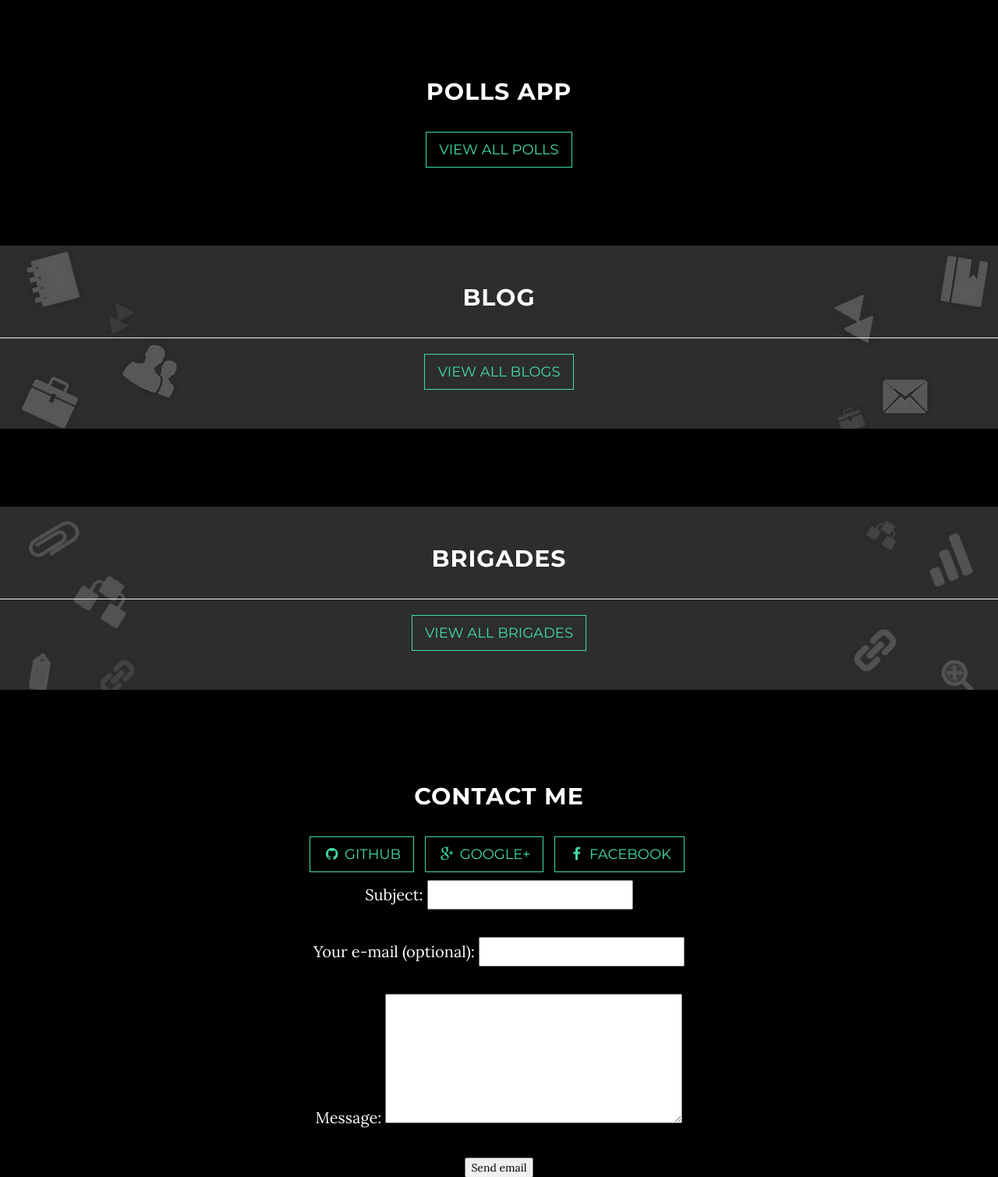
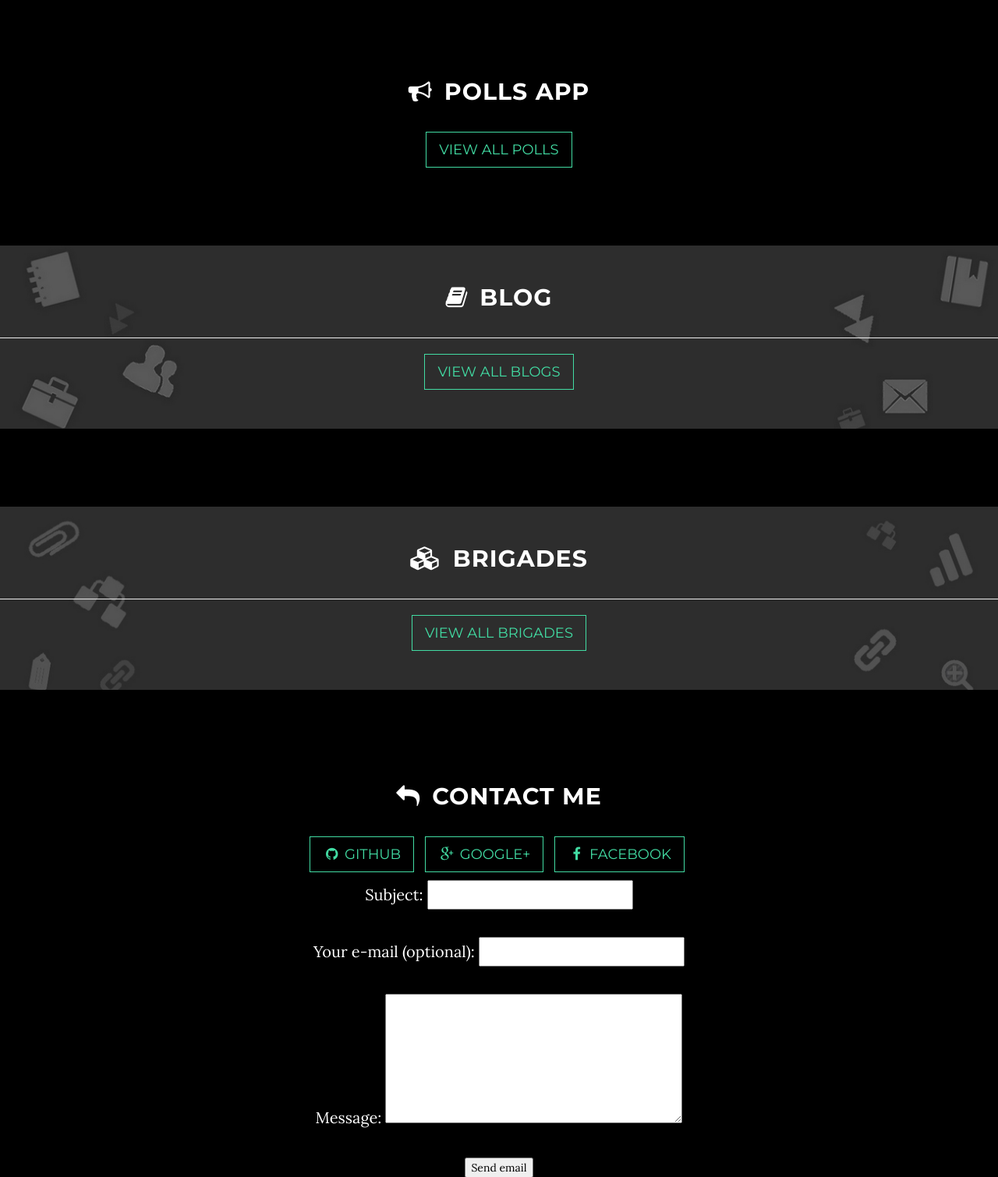
Before and after one commit to dresl/python_web_grayscale_bootstrap_theme, a Django app: page / in a window 1280 px wide. Shown: the part 799-2309 px from the top of the page at 78% size. Run offline with Django 3.2, Linux system fonts and the light colour scheme; data that the repository does not hold is empty; parts of the project's set-up code (start-up, migrations or seed data) failed here and were passed over.

Commit message:
welcome page icons

```diff
--- a/templates/polls/welcome.html
+++ b/templates/polls/welcome.html
@@ -22,7 +22,7 @@
     <section id="polls" class="container content-section text-center">
         <div class="row">
             <div class="col-lg-8 col-lg-offset-2">
-                <h2>Polls app</h2>
+                <h2><i class="fa fa-bullhorn page_icon"></i>Polls app</h2>
                 <a href="{% url 'polls:indexq' %}" class="btn btn-default btn-lg"><span class="network-name">View all polls</span></a>
             </div>
         </div>
@@ -31,7 +31,7 @@
     <!-- Blog Section -->
     <section id="blog" class="content-section text-center">
         <div class="blog-section">
-            <h2>Blog</h2>
+            <h2><i class="fa fa-book page_icon"></i>Blog</h2>
             <hr>
             <div class="container">
             {% for blog in blogs %}
@@ -51,7 +51,7 @@
     <!-- Brigade Section -->
     <section id="brigades" class="content-section text-center">
         <div class="brigade-section">
-            <h2>Brigades</h2>
+            <h2><i class="fa fa-cubes page_icon"></i>Brigades</h2>
             <hr>
             <div class="container">
 
@@ -72,7 +72,7 @@
     <section id="contact" class="container content-section text-center" style="padding: 120px 0px 150px">
         <div class="row">
             <div class="col-lg-8 col-lg-offset-2">
-                <h2>Contact me</h2>
+                <h2><i class="fa fa-reply page_icon"></i>Contact me</h2>
                 <ul class="list-inline banner-social-buttons">
                     <li>
                         <a target="_blank" href="https://github.com/dresl" class="btn btn-default btn-lg"><i class="fa fa-github fa-fw"></i> <span class="network-name">Github</span></a>
```
